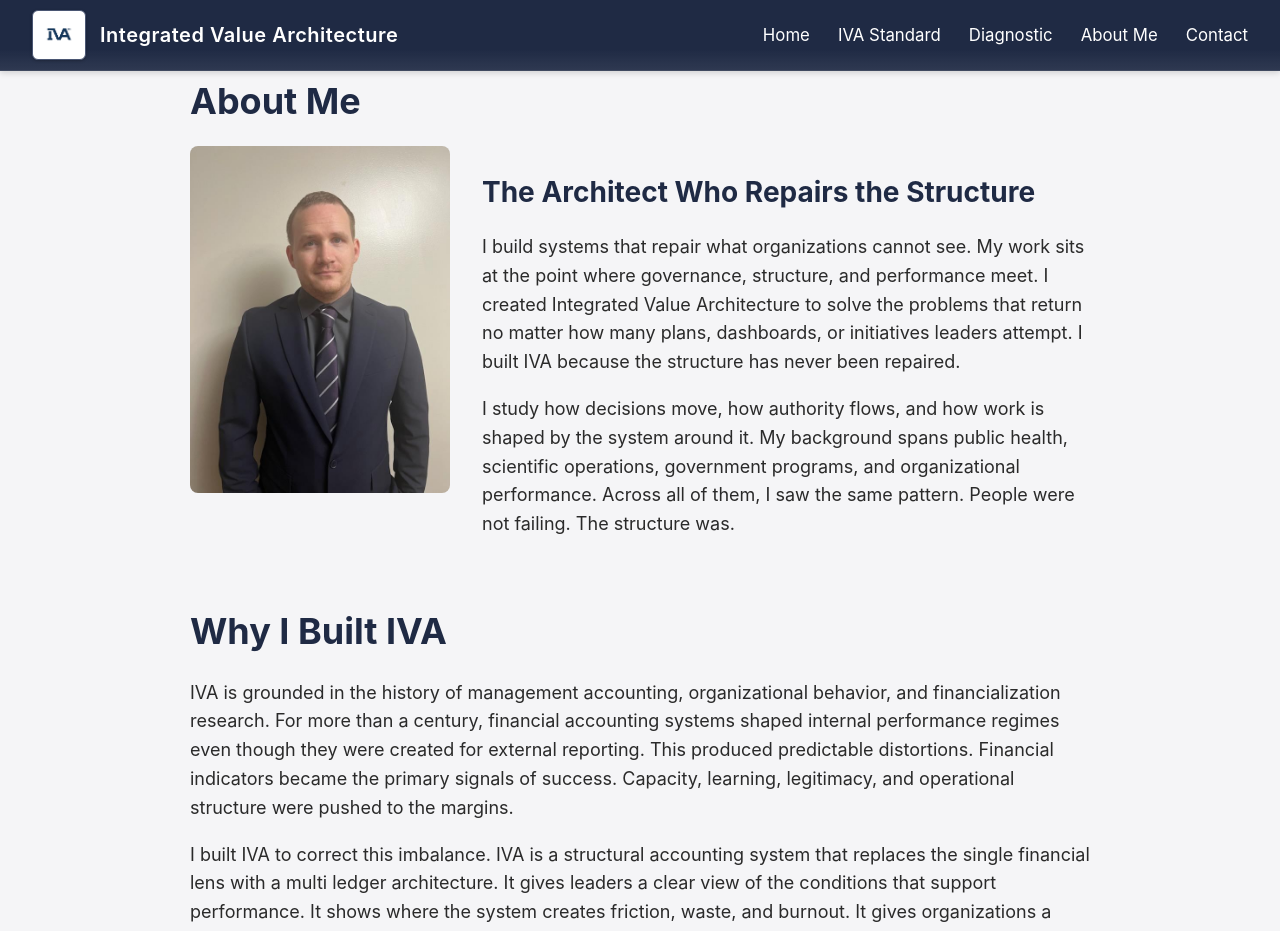
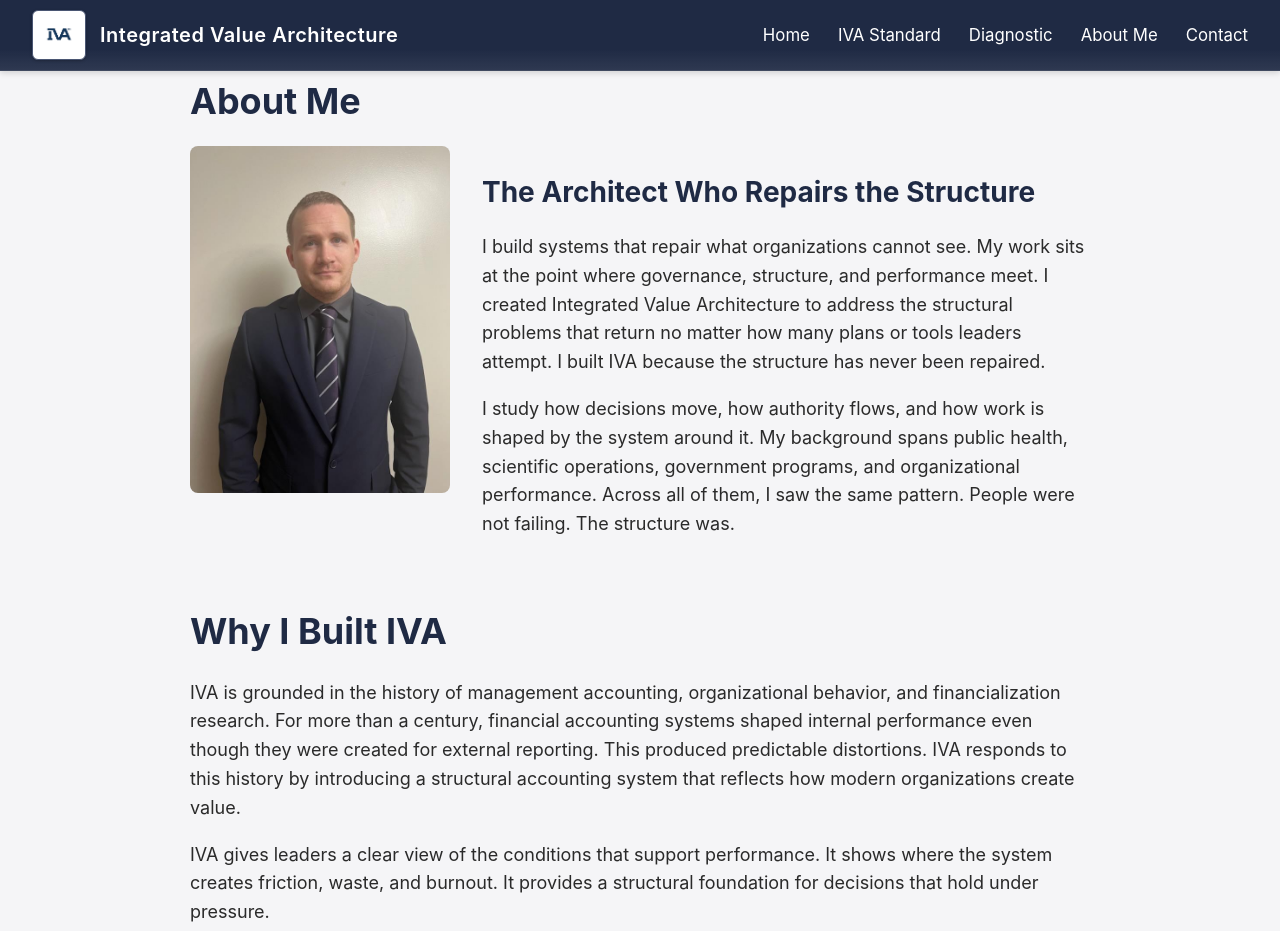
Before and after one commit to efost7873/integratedvaluearchitecture.com, a Jekyll site: the page built from about-me.md, in a window 1280 px wide and 1400 px high, scrolled down 343 px. Shown: the top 931 px of the window. Built offline with Jekyll 4.4.1, drawn with Linux system fonts in a browser that asks for light colours; some of the changed text lies outside the part shown.

Commit message:
Update about-me.md

```diff
--- a/about-me.md
+++ b/about-me.md
@@ -23,7 +23,7 @@ title: About Me
         <h2>The Architect Who Repairs the Structure</h2>
 
         <p>
-          I build systems that repair what organizations cannot see. My work sits at the point where governance, structure, and performance meet. I created Integrated Value Architecture to solve the problems that return no matter how many plans, dashboards, or initiatives leaders attempt. I built IVA because the structure has never been repaired.
+          I build systems that repair what organizations cannot see. My work sits at the point where governance, structure, and performance meet. I created Integrated Value Architecture to address the structural problems that return no matter how many plans or tools leaders attempt. I built IVA because the structure has never been repaired.
         </p>
 
         <p>
@@ -39,11 +39,11 @@ title: About Me
     <h1>Why I Built IVA</h1>
 
     <p>
-      IVA is grounded in the history of management accounting, organizational behavior, and financialization research. For more than a century, financial accounting systems shaped internal performance regimes even though they were created for external reporting. This produced predictable distortions. Financial indicators became the primary signals of success. Capacity, learning, legitimacy, and operational structure were pushed to the margins.
+      IVA is grounded in the history of management accounting, organizational behavior, and financialization research. For more than a century, financial accounting systems shaped internal performance even though they were created for external reporting. This produced predictable distortions. IVA responds to this history by introducing a structural accounting system that reflects how modern organizations create value.
     </p>
 
     <p>
-      I built IVA to correct this imbalance. IVA is a structural accounting system that replaces the single financial lens with a multi ledger architecture. It gives leaders a clear view of the conditions that support performance. It shows where the system creates friction, waste, and burnout. It gives organizations a method for strengthening structure so strategy holds under pressure.
+      IVA gives leaders a clear view of the conditions that support performance. It shows where the system creates friction, waste, and burnout. It provides a structural foundation for decisions that hold under pressure.
     </p>
   </section>
 
@@ -56,7 +56,7 @@ title: About Me
     </p>
 
     <p>
-      I founded Integrated Value Architecture in 2026 to formalize the system I developed and to establish IVA as a modern accounting standard. My work focuses on structural integrity, organizational reliability, and long term performance. I build systems that strengthen decisions, clarify authority, and reduce unnecessary work. I help leaders see the structure that has been shaping their outcomes for years.
+      I founded Integrated Value Architecture in 2026 to formalize the system I developed and to establish IVA as a modern accounting standard. My work focuses on structural integrity, organizational reliability, and long term performance. I help leaders see the structure that has been shaping their outcomes for years.
     </p>
   </section>
 
```
